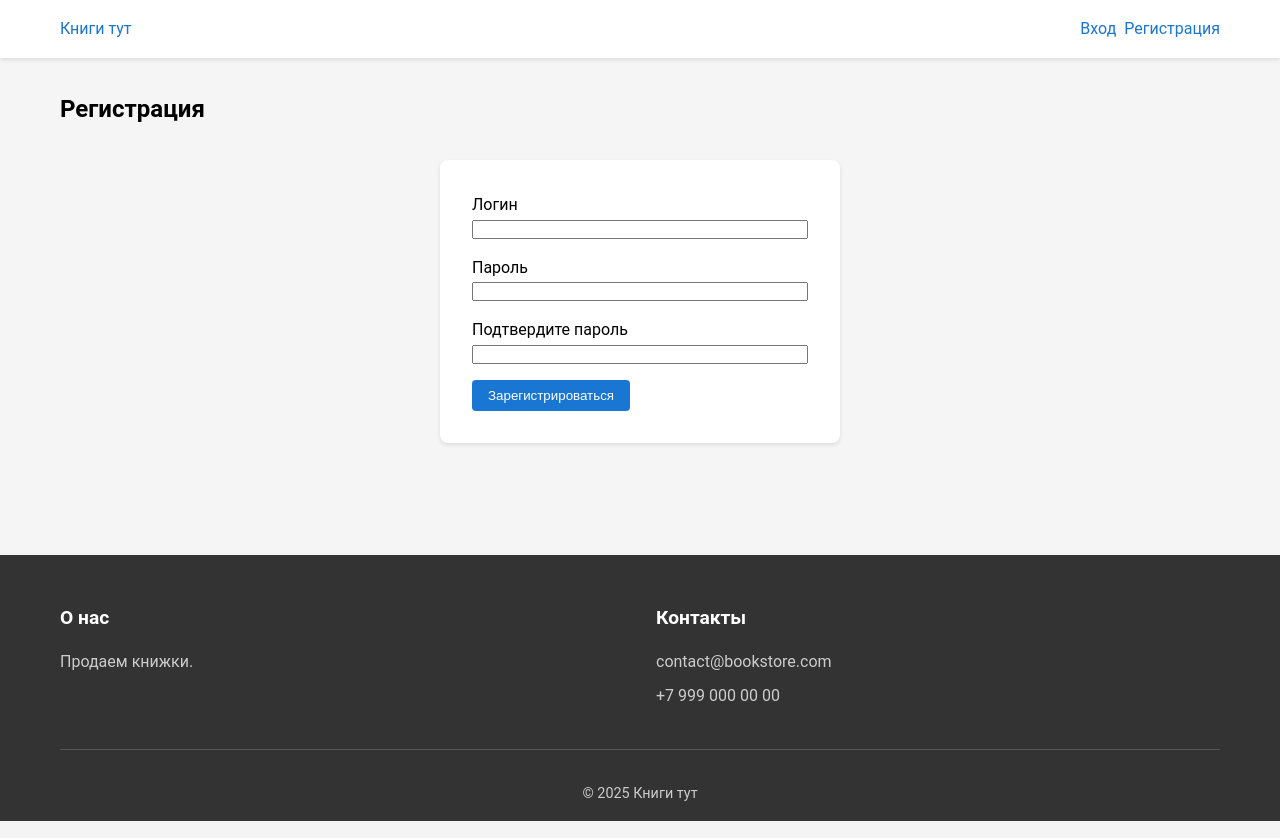
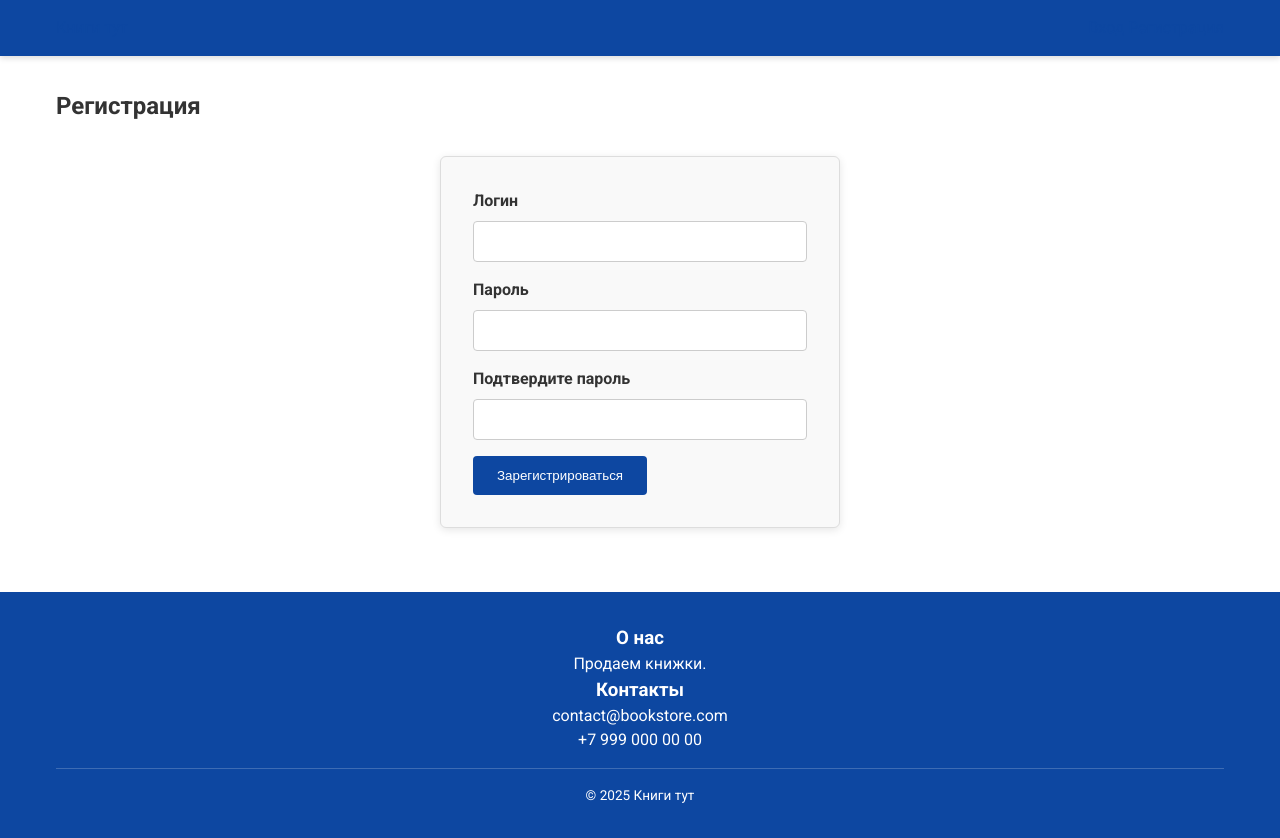
Before and after one commit to ker1s/web3kurs, a PHP site: page /auth/register.php in a window 1280 px wide. Run offline with PHP 8.4, Linux system fonts and the light colour scheme.

Commit message:
косметика

```diff
--- a/mysql/init.sql
+++ b/mysql/init.sql
@@ -47,6 +47,6 @@ CREATE TABLE order_items (
 
 -- Добавим тестовые данные
 INSERT INTO books (title, author, description, price, image_url, stock) VALUES
-('1984', 'George Orwell', 'A dystopian novel', 19.99, 'https://example.com/1984.jpg', 10),
-('The Hobbit', 'J.R.R. Tolkien', 'A fantasy novel', 24.99, 'https://example.com/hobbit.jpg', 15),
-('Pride and Prejudice', 'Jane Austen', 'A romantic novel', 14.99, 'https://example.com/pride.jpg', 20);
+('1984', 'George Orwell', 'A dystopian novel', 19.99, 'https://cdn1.ozone.ru/s3/multimedia-y/6353881258.jpg', 10),
+('The Hobbit', 'J.R.R. Tolkien', 'A fantasy novel', 24.99, 'https://i.ebayimg.com/images/g/YPoAAOSwls9f~yEo/s-l500.jpg', 15),
+('Pride and Prejudice', 'Jane Austen', 'A romantic novel', 14.99, 'https://i.pinimg.com/736x/6d/c2/b2/6dc2b2e7d744f97e2488e8bc0a1d5f3c.jpg', 20);
--- a/src/css/style.css
+++ b/src/css/style.css
@@ -1,3 +1,5 @@
+@import url('https://fonts.googleapis.com/css2?family=Roboto:wght@400;700&display=swap');
+/* Базовые стили */
 * {
     margin: 0;
     padding: 0;
@@ -8,28 +10,20 @@ body {
     min-height: 100vh;
     display: flex;
     flex-direction: column;
+    font-family: 'Helvetica Neue', sans-serif;
+    background-color: #ffffff;
+    color: #333;
+    line-height: 1.5;
     font-family: 'Roboto', sans-serif;
-    line-height: 1.6;
-    background: #f5f5f5;
   }
 
-
-.main-content {
-    flex: 1;
-    padding: 2rem 0;
-}
-
-.container {
-    flex: 1;
-    max-width: 1200px;
-    margin: 0 auto;
-    padding: 0 20px;
-}
-
+  /* Хедер и навигация */
+  .header,
   .navbar {
-    background: #fff;
-    padding: 1rem 0;
-    box-shadow: 0 2px 4px rgba(0, 0, 0, 0.1);
+    background: #0d47a1;
+    color: #fff;
+    padding: 1rem 2rem;
+    box-shadow: 0 2px 6px rgba(0, 0, 0, 0.15);
   }
 
   .navbar .container {
@@ -38,100 +32,127 @@ body {
     align-items: center;
   }
 
+  /* Основное содержимое */
+  .main-content {
+    flex: 1;
+    padding: 2rem;
+  }
+
+  .container {
+    max-width: 1200px;
+    margin: 0 auto;
+    padding: 0 1rem;
+  }
+
+  /* Сетка карточек товаров/книг */
   .books-grid {
     display: grid;
-    grid-template-columns: repeat(auto-fill, minmax(250px, 1fr));
-    gap: 2rem;
-    padding: 2rem 0;
+    grid-template-columns: repeat(auto-fill, minmax(220px, 1fr));
+    gap: 1.5rem;
+    margin: 2rem 0;
   }
 
   .book-card {
-    background: #fff;
-    padding: 1rem;
-    border-radius: 8px;
-    box-shadow: 0 2px 4px rgba(0, 0, 0, 0.1);
+    background: #fafafa;
+    border: 1px solid #e0e0e0;
+    border-radius: 6px;
+    overflow: hidden;
+    transition: transform 0.3s ease, box-shadow 0.3s ease;
+  }
+
+  .book-card:hover {
+    transform: translateY(-5px);
+    box-shadow: 0 4px 12px rgba(0, 0, 0, 0.2);
   }
 
   .book-card img {
     width: 100%;
-    height: 300px;
+    height: 250px;
     object-fit: cover;
+  }
+
+  /* Формы */
+  .form {
+    background: #f9f9f9;
+    border: 1px solid #ddd;
+    border-radius: 6px;
+    padding: 2rem;
+    max-width: 400px;
+    margin: 2rem auto;
+    box-shadow: 0 2px 8px rgba(0, 0, 0, 0.1);
+  }
+
+  .form-group {
+    margin-bottom: 1rem;
+    display: flex;
+    flex-direction: column;
+  }
+
+  .form-group label {
+    margin-bottom: 0.5rem;
+    font-weight: bold;
+  }
+
+  .form-group input,
+  .form-group textarea,
+  .form-group select {
+    padding: 0.75rem;
+    border: 1px solid #ccc;
     border-radius: 4px;
   }
 
-.form {
-    max-width: 400px;
-    margin: 2rem auto;
-    padding: 2rem;
-    background: #fff;
-    border-radius: 8px;
-    box-shadow: 0 2px 4px rgba(0, 0, 0, 0.1);
-}
-
-.form-group {
-    display: flex;
-    flex-direction: column;
-    gap: 2px;
-    margin-bottom: 1rem;
-}
-
-.nav-links {
-    display: flex;
-    gap: 8px;
-}
-
-.book-img {
-    width: fit-content;
-    height: 200px;
-    flex-shrink: 0;
-    background-color: #eee;
-}
-
+  /* Ссылки */
   a {
-    color: #1976d2;
+    color: #0d47a1;
     text-decoration: none;
-    transition: all 0.3s ease;
-    position: relative;
+    transition: color 0.3s ease;
   }
 
   a:hover {
     color: #1565c0;
   }
 
+  /* Кнопки */
   button {
-    background: #1976d2;
+    background: #0d47a1;
     color: #fff;
-    padding: 0.5rem 1rem;
     border: none;
+    padding: 0.75rem 1.5rem;
     border-radius: 4px;
     cursor: pointer;
+    transition: background 0.3s ease;
   }
 
   button:hover {
     background: #1565c0;
   }
 
-.success {
-    background: #4caf50;
-    color: white;
+  /* Уведомления */
+  .alert-success {
+    background: #43a047;
+    color: #fff;
     padding: 1rem;
     margin: 1rem 0;
     border-radius: 4px;
   }
 
-.error {
-    background: #f44336;
-    color: white;
+  .alert-error {
+    background: #e53935;
+    color: #fff;
     padding: 1rem;
     margin: 1rem 0;
     border-radius: 4px;
   }
 
-.order {
-    background: white;
+  /* Стили для заказов и корзины */
+  .order,
+  .cart-item,
+  .cart-total {
+    background: #fff;
+    border: 1px solid #eee;
+    border-radius: 4px;
     padding: 1rem;
     margin: 1rem 0;
-    border-radius: 4px;
     box-shadow: 0 2px 4px rgba(0, 0, 0, 0.1);
   }
 
@@ -139,91 +160,58 @@ button:hover {
     display: flex;
     justify-content: space-between;
     padding: 0.5rem 0;
-    border-bottom: 1px solid #eee;
+    border-bottom: 1px solid #f0f0f0;
   }
 
   .order-total {
+    font-weight: bold;
     text-align: right;
-    font-weight: bold;
-    padding: 1rem 0;
+    padding-top: 1rem;
   }
 
   .cart-item {
     display: flex;
     gap: 1rem;
-    padding: 1rem;
-    background: white;
-    margin: 1rem 0;
-    border-radius: 4px;
-    box-shadow: 0 2px 4px rgba(0, 0, 0, 0.1);
   }
 
   .cart-item img {
-    width: 100px;
-    height: 150px;
+    width: 80px;
+    height: 120px;
     object-fit: cover;
+    border-radius: 4px;
   }
 
   .item-details {
     flex: 1;
   }
 
-.cart-total {
-    text-align: right;
-    padding: 1rem;
-    background: white;
-    margin: 1rem 0;
-    border-radius: 4px;
-    box-shadow: 0 2px 4px rgba(0, 0, 0, 0.1);
+  /* Футер */
+  .footer {
+    background: #0d47a1;
+    color: #fff;
+    padding: 2rem 1rem;
+    text-align: center;
   }
 
-.footer {
-    background: #333;
-    color: #fff;
-    padding: 3rem 0 1rem;
-    margin-top: 3rem;
+  .footer .social-links {
+    display: flex;
+    justify-content: center;
+    gap: 1rem;
+    margin-top: 1rem;
   }
 
-.footer-content {
-    display: grid;
-    grid-template-columns: repeat(auto-fit, minmax(250px, 1fr));
-    gap: 2rem;
-    margin-bottom: 2rem;
-}
-
-.footer-section h3 {
-    color: #fff;
-    margin-bottom: 1rem;
+  .footer .social-links a {
     font-size: 1.2rem;
-}
-
-.footer-section p {
-    color: #ccc;
-    margin-bottom: 0.5rem;
-}
-
-.social-links {
-    display: flex;
-    gap: 1rem;
-}
-
-.social-links a {
-    color: #fff;
-    text-decoration: none;
     transition: color 0.3s ease;
   }
 
-.social-links a:hover {
-    color: #1976d2;
+  .footer .social-links a:hover {
+    color: #bbdefb;
   }
 
   .footer-bottom {
-    text-align: center;
-    padding-top: 2rem;
-    border-top: 1px solid #555;
+    margin-top: 1rem;
+    font-size: 0.85rem;
+    border-top: 1px solid rgba(255, 255, 255, 0.2);
+    padding-top: 1rem;
   }
-
-.footer-bottom p {
-    color: #ccc;
-    font-size: 0.9rem;
-}
```
Lines whose indentation alone changed are shown as unchanged.
